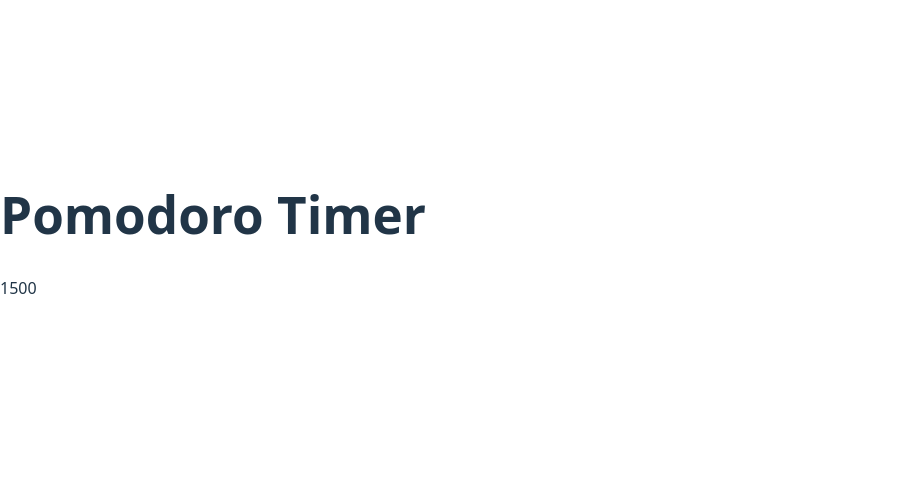
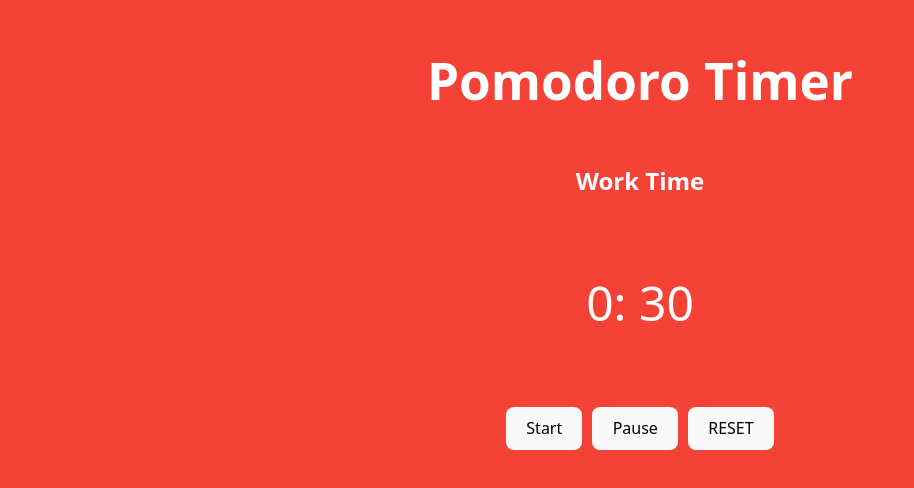
Before and after one commit to capi68/pomodoro-timer, a React (Vite) app: page / in a window 1280 px wide. Shown: the part 166-654 px from the top of the page, without its empty margins (0-914 px from the left). Built offline with nearby package versions, Linux system fonts and the light colour scheme.

Commit message:
aplicacion de cronometros, y styles

```diff
--- a/src/App.jsx
+++ b/src/App.jsx
@@ -1,14 +1,74 @@
-import { useState, useEffect } from "react";
+import { useState, useEffect, useRef } from "react";
+
+function formatTime(seconds) {
+  const m = Math.floor(seconds / 60);
+  const s = seconds % 60;
+  return `${m}: ${s < 10 ? "0" : "" }${s}`;
+}
 
 export default function App() {
   //Tiempo inicial de 25min,
-  const [timeLeft, setTimeLeft] = useState(25 * 60);
+  const [timeLeft, setTimeLeft] = useState(0.5 * 60);
   const [isRunning, setIsRunning] = useState(false);
+  const [isBreak, setIsBreak] = useState(false);
+
+  const beepSound = useRef(new Audio("/mixkit-repeating-arcade-beep-1084.wav"));
+
+  useEffect(() => {
+      let timer;
+
+      if (isRunning && timeLeft > 0) {
+        timer = setInterval(() => {
+          setTimeLeft((prev) => prev - 1);
+        }, 1000 );
+      } else if (timeLeft === 0 ) {
+        beepSound.current.play().catch((err) => {
+          console.log("error al reproducir", err);
+        });
+
+        if(isBreak) {
+          // si estaba en descanso--- pasa a trabajo
+          setTimeLeft(25 * 60);
+          setIsBreak(false);
+        } else {
+          // si estaba en trabajo--- pasa a descanso
+          setTimeLeft(5 * 60);
+          setIsBreak(true);
+        }
+      }
+
+      return () => clearInterval(timer); // limpia el intervalo cuando pare
+    }, [isRunning, timeLeft, isBreak]);
+
+    const resetTimer = () => {
+      setIsRunning(false);
+      setTimeLeft(25 * 60); // vuelve a 25 minutos
+    }
 
   return (
-    <div>
+    <div
+      style={{
+        backgroundColor: isBreak ? "#4CAF50" : "#F44336", // VERDE PARA BREAK, Y ROJO PARA TRABAJO
+        color: "white",
+        width: "100vw",
+        height: "100vh",
+        display: "flex",
+        flexDirection: "column",
+        justifyContent: "center",
+        alignItems: "center",
+        transition: "background-color 0.5s ease"
+        }}
+      >
     <h1>Pomodoro Timer</h1>
-    <p>{timeLeft}</p>
+    <h2>{ isBreak ? "Break time" : "Work Time"}</h2>
+    <p style={{ fontSize: "3rem" }}>{formatTime(timeLeft)}</p>
+
+    <div style={{ marginTop: "20px", display: "flex", gap: "10px"}}>
+      <button onClick={() => setIsRunning(true)}>Start</button>
+      <button onClick={() => setIsRunning(false)}>Pause</button>
+      <button onClick={resetTimer}>RESET</button>
+    </div>
     </div>
   );
+
 }
```
Also changed, not shown: 1 other file (tests, documents, lock files or other folders).
